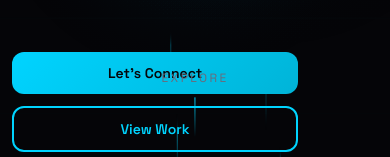
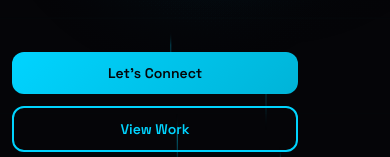
Before and after one commit to Balakrishna-3008/my-portfolio-website, a React (Vite) app: page / in a window 390 px wide. Shown: the part 687-844 px from the top of the page. Built offline with nearby package versions, Linux system fonts and the light colour scheme.

Commit message:
Hide scroll indicator on mobile to prevent overlap

```diff
--- a/src/App.css
+++ b/src/App.css
@@ -1058,7 +1058,7 @@
     }
 
     .scroll-indicator {
-        bottom: 2rem;
+        display: none;
     }
 
     .about-layout {
```
